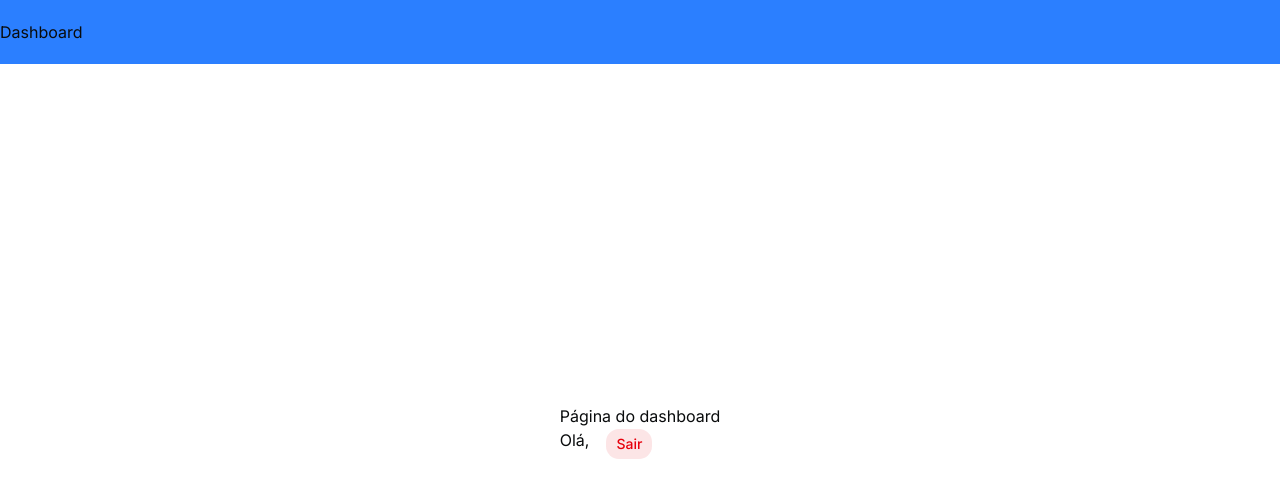
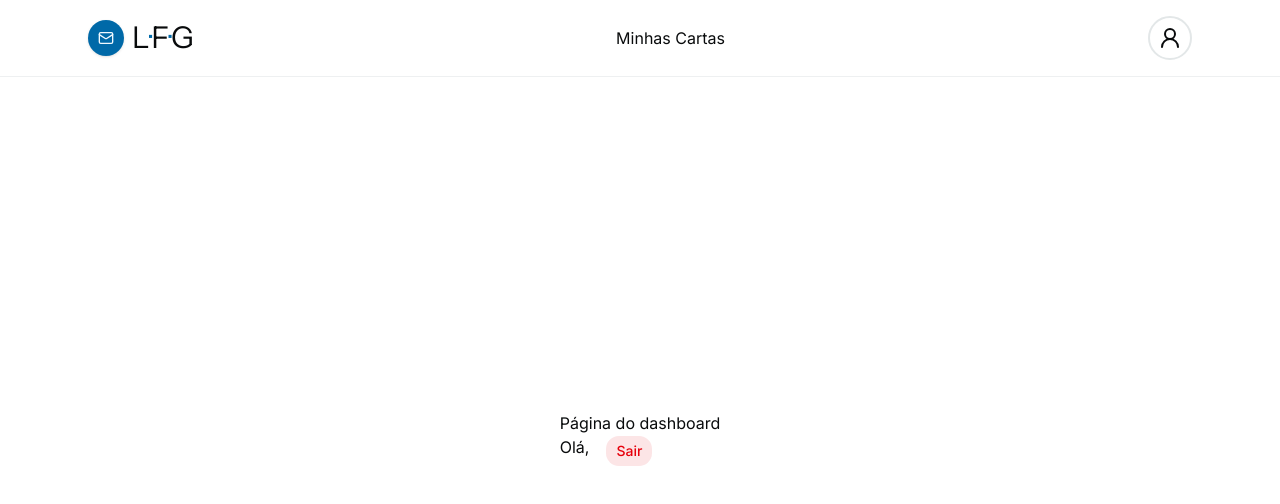
Before and after one commit to caio1213pgm/letters-for-g, a Next.js app: page /dashboard in a window 1280 px wide. Shown: the top 504 px of the page. Built offline with nearby package versions, Linux system fonts and the light colour scheme; no server answers.

Commit message:
feat: add PrivateHeader component for the authenticated user layout

```diff
--- a/src/app/(private)/layout.tsx
+++ b/src/app/(private)/layout.tsx
@@ -1,3 +1,4 @@
+import PrivateHeader from "@/components/layout/PrivateHeader";
 import { SessionProvider } from "next-auth/react";
 
 export default function PrivateLayout({
@@ -8,9 +9,7 @@ export default function PrivateLayout({
   return (
     <>
       <SessionProvider>
-        <div className="bg-blue-500 py-5">
-          <p>Dashboard</p>
-        </div>
+        <PrivateHeader />
         <div className="max-w-3xl h-full my-auto mx-auto">{children}</div>
       </SessionProvider>
     </>
--- /dev/null
+++ b/src/components/layout/PrivateHeader.tsx
@@ -0,0 +1,29 @@
+import { Mail, UserRound } from "lucide-react";
+
+export default function PrivateHeader() {
+  return (
+    <header className="sticky top-0 z-40 border-b border-border/60 bg-background/80 backdrop-blur-md">
+      <div className="mx-auto flex max-w-6xl items-center justify-between px-6 py-4">
+        <div className="group flex items-center gap-2">
+          <span className="grid h-9 w-9 place-items-center rounded-xl bg-primary text-primary-foreground shadow-sm transition-transform group-hover:-rotate-6">
+            <Mail className="h-4 w-4" />
+          </span>
+          <span className="font-heading text-3xl leading-none tracking-tight">
+            L<span className="text-primary">·</span>F
+            <span className="text-primary">·</span>G
+          </span>
+        </div>
+
+        <div className="flex items-center gap-2">
+          <span className="hover:underline hover:text-accent-foreground cursor-pointer transition-all duration-200">
+            Minhas Cartas
+          </span>
+        </div>
+
+        <div className="flex items-center gap-2 border-2 p-2 rounded-full cursor-pointer">
+          <UserRound />
+        </div>
+      </div>
+    </header>
+  );
+}
```
